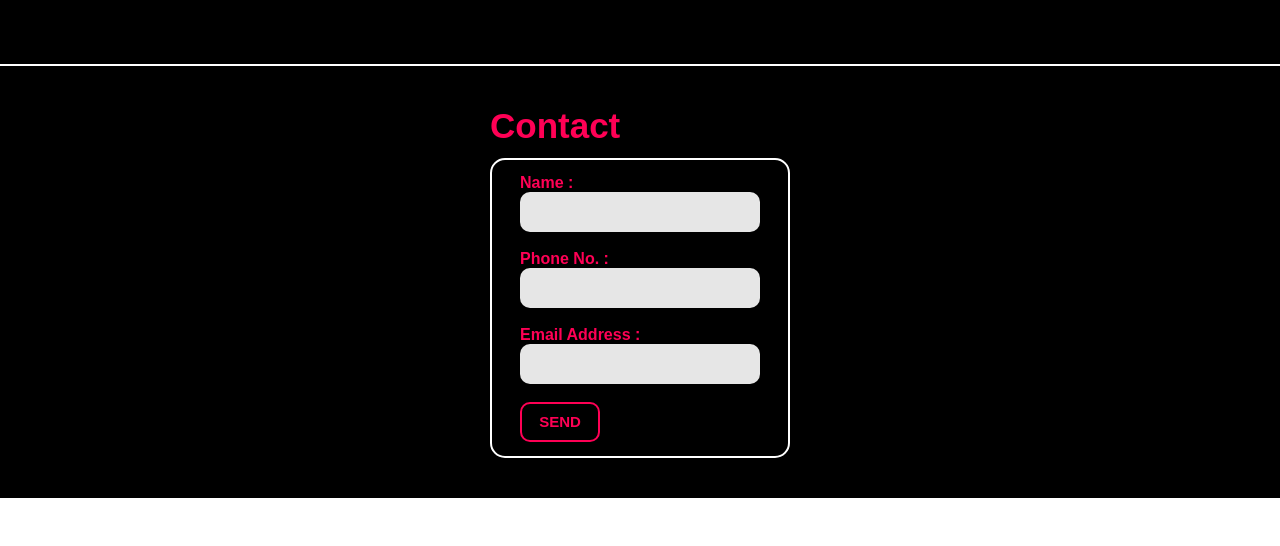
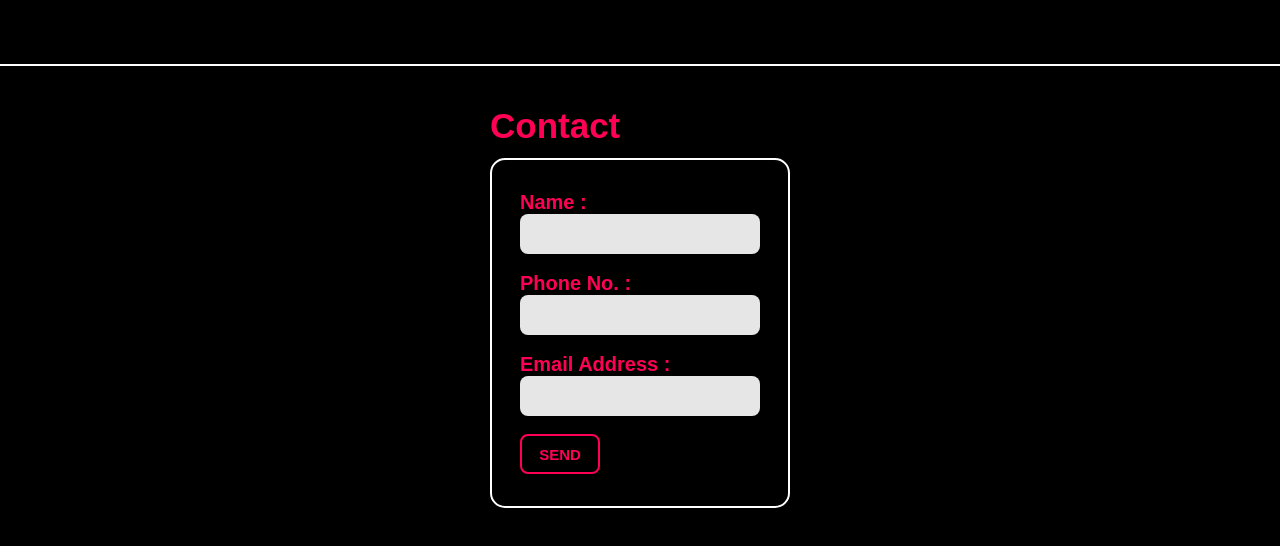
Before and after one commit to Riddh2003/Portfolio, a plain HTML site: page index.html in a window 1280 px wide. Shown: the part 2929-3475 px from the top of the page. Before the commit the page ends 3427 px from the top, so only its background shows below. Drawn offline with Linux system fonts and the light colour scheme.

Commit message:
add all.

```diff
--- a/design.css
+++ b/design.css
@@ -250,14 +250,19 @@ body{
     border: 2px solid white;
     border-radius: 15px;
     width: 300px;
-    height: 300px;
+    height: 350px;
+}
+.contact-class label{
+    font-size: 20px;
 }
 .contact-class input{
     width: 30vb;
     height: 5vh;
     background-color: rgba(255, 255, 255,0.9);
     border: 0;
-    border-radius: 10px;
+    border-radius: 8px;
+    padding: 10px;
+    font-size: 15px;
 }
 input[type=submit]{
     width: 10vb;
@@ -276,7 +281,7 @@ input[type=submit]:hover{
 /* -------------media-quries-for-small-screen-------------- */
 
 @media only screen and (max-width : 800px){
-    #menubar,#Home,#Skill,#certification,#Project{
+    #menubar,#Home,#Skill,#certification,#Project,#Contact{
         width: 100%;
     }
     #menubar h1{
--- a/index.html
+++ b/index.html
@@ -179,7 +179,7 @@
                     <input type="text" name="name" />
                     <br><br>
                     <strong><label>Email Address : </label></strong><br>
-                    <input type="text" name="name" />
+                    <input type="email" name="name" />
                     <br><br>
                     <input type="submit" value="SEND"/>
                 </form>
```
